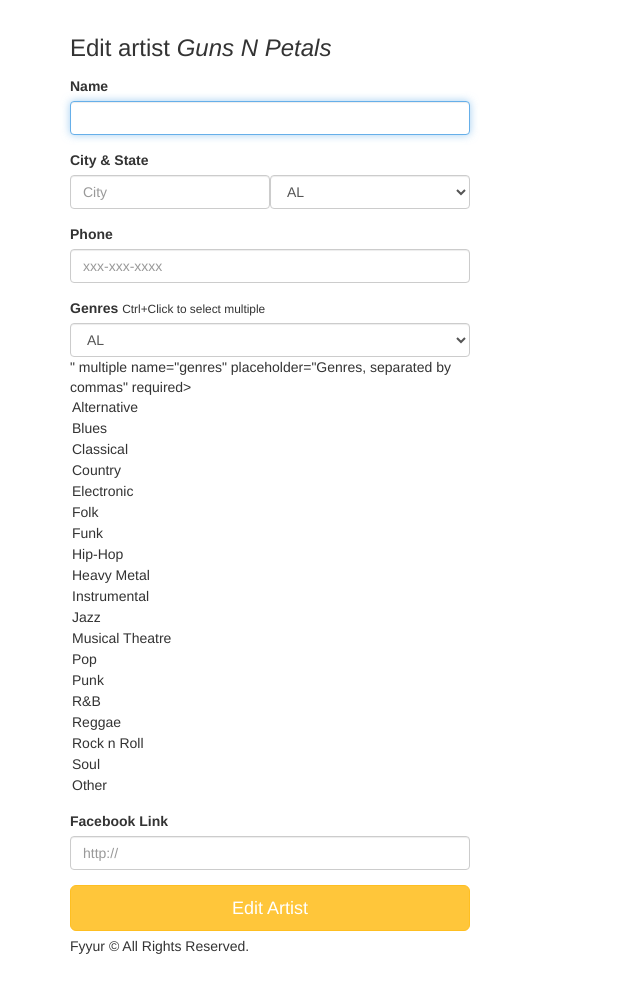
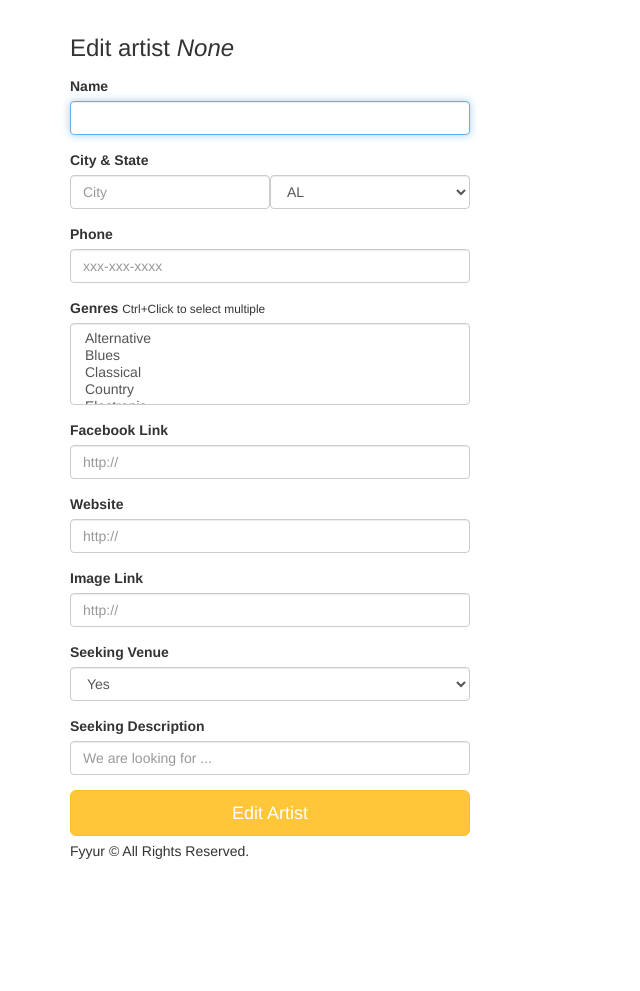
Before and after one commit to wenxingliu/fyyur, a Flask app: page /artists/1/edit in a window 1280 px wide. Shown: the part 60-1051 px from the top of the page, without its empty margins (0-640 px from the left). After the commit the page ends 919 px from the top, so only its background shows below. Run offline with Flask 2, Linux system fonts and the light colour scheme; data that the repository does not hold is empty; some libraries are stand-ins or nearby versions.

Commit message:
update forms and app.py:

```diff
--- a/app.py
+++ b/app.py
@@ -90,14 +90,14 @@
   # shows the venue page with the given venue_id
   # TODO: replace with real venue data from the venues table, using venue_id
   selected_venue = Venue.query.get(venue_id)
-  shows = Show.query.all()
+  shows = Show.query.filter_by(venue_id=venue_id).all()
   artists = Artist.query.all()
 
-  past_shows = util.list_past_shows(venue_id, shows)
-  past_shows_list = [util.format_show_info(show, artists) for show in past_shows]
+  past_shows = util.list_venue_past_shows(shows)
+  past_shows_list = [util.format_show_info_for_venue(show, artists) for show in past_shows]
 
-  upcoming_shows = util.list_upcoming_shows(venue_id, shows)
-  upcoming_shows_list = [util.format_show_info(show, artists) for show in upcoming_shows]
+  upcoming_shows = util.list_venue_upcoming_shows(shows)
+  upcoming_shows_list = [util.format_show_info_for_venue(show, artists) for show in upcoming_shows]
 
   data = {
     "id": selected_venue.id,
@@ -224,97 +224,51 @@
 def show_artist(artist_id):
   # shows the venue page with the given venue_id
   # TODO: replace with real venue data from the venues table, using venue_id
-  data1={
-    "id": 4,
-    "name": "Guns N Petals",
-    "genres": ["Rock n Roll"],
-    "city": "San Francisco",
-    "state": "CA",
-    "phone": "326-123-5000",
-    "website": "https://www.gunsnpetalsband.com",
-    "facebook_link": "https://www.facebook.com/GunsNPetals",
-    "seeking_venue": True,
-    "seeking_description": "Looking for shows to perform at in the San Francisco Bay Area!",
-    "image_link": "https://images.unsplash.com/photo-1549213783-8284d0336c4f?ixlib=rb-1.2.1&ixid=eyJhcHBfaWQiOjEyMDd9&auto=format&fit=crop&w=300&q=80",
-    "past_shows": [{
-      "venue_id": 1,
-      "venue_name": "The Musical Hop",
-      "venue_image_link": "https://images.unsplash.com/photo-1543900694-133f37abaaa5?ixlib=rb-1.2.1&ixid=eyJhcHBfaWQiOjEyMDd9&auto=format&fit=crop&w=400&q=60",
-      "start_time": "2019-05-21T21:30:00.000Z"
-    }],
-    "upcoming_shows": [],
-    "past_shows_count": 1,
-    "upcoming_shows_count": 0,
+  artist = Artist.query.get(artist_id)
+  shows = Show.query.filter_by(artist_id=artist_id).all()
+  venues = Venue.query.all()
+
+  past_shows = util.list_artist_past_shows(shows)
+  upcoming_shows = util.list_artist_upcoming_shows(shows)
+
+  artist_info={
+    "id": artist.id,
+    "name": artist.name,
+    "genres": artist.genres.split(","),
+    "city": artist.city,
+    "state": artist.state,
+    "phone": artist.phone,
+    "website": artist.website,
+    "facebook_link": artist.facebook_link,
+    "seeking_venue": artist.seeking_venue,
+    "seeking_description": artist.seeking_description,
+    "image_link": artist.image_link,
+    "past_shows": [util.format_show_info_for_artist(show, venues) for show in past_shows],
+    "upcoming_shows": [util.format_show_info_for_artist(show, venues) for show in upcoming_shows],
+    "past_shows_count": len(past_shows),
+    "upcoming_shows_count": len(upcoming_shows),
   }
-  data2={
-    "id": 5,
-    "name": "Matt Quevedo",
-    "genres": ["Jazz"],
-    "city": "New York",
-    "state": "NY",
-    "phone": "300-400-5000",
-    "facebook_link": "https://www.facebook.com/mattquevedo923251523",
-    "seeking_venue": False,
-    "image_link": "https://images.unsplash.com/photo-1495223153807-b916f75de8c5?ixlib=rb-1.2.1&ixid=eyJhcHBfaWQiOjEyMDd9&auto=format&fit=crop&w=334&q=80",
-    "past_shows": [{
-      "venue_id": 3,
-      "venue_name": "Park Square Live Music & Coffee",
-      "venue_image_link": "https://images.unsplash.com/photo-1485686531765-ba63b07845a7?ixlib=rb-1.2.1&ixid=eyJhcHBfaWQiOjEyMDd9&auto=format&fit=crop&w=747&q=80",
-      "start_time": "2019-06-15T23:00:00.000Z"
-    }],
-    "upcoming_shows": [],
-    "past_shows_count": 1,
-    "upcoming_shows_count": 0,
-  }
-  data3={
-    "id": 6,
-    "name": "The Wild Sax Band",
-    "genres": ["Jazz", "Classical"],
-    "city": "San Francisco",
-    "state": "CA",
-    "phone": "432-325-5432",
-    "seeking_venue": False,
-    "image_link": "https://images.unsplash.com/photo-1558369981-f9ca78462e61?ixlib=rb-1.2.1&ixid=eyJhcHBfaWQiOjEyMDd9&auto=format&fit=crop&w=794&q=80",
-    "past_shows": [],
-    "upcoming_shows": [{
-      "venue_id": 3,
-      "venue_name": "Park Square Live Music & Coffee",
-      "venue_image_link": "https://images.unsplash.com/photo-1485686531765-ba63b07845a7?ixlib=rb-1.2.1&ixid=eyJhcHBfaWQiOjEyMDd9&auto=format&fit=crop&w=747&q=80",
-      "start_time": "2035-04-01T20:00:00.000Z"
-    }, {
-      "venue_id": 3,
-      "venue_name": "Park Square Live Music & Coffee",
-      "venue_image_link": "https://images.unsplash.com/photo-1485686531765-ba63b07845a7?ixlib=rb-1.2.1&ixid=eyJhcHBfaWQiOjEyMDd9&auto=format&fit=crop&w=747&q=80",
-      "start_time": "2035-04-08T20:00:00.000Z"
-    }, {
-      "venue_id": 3,
-      "venue_name": "Park Square Live Music & Coffee",
-      "venue_image_link": "https://images.unsplash.com/photo-1485686531765-ba63b07845a7?ixlib=rb-1.2.1&ixid=eyJhcHBfaWQiOjEyMDd9&auto=format&fit=crop&w=747&q=80",
-      "start_time": "2035-04-15T20:00:00.000Z"
-    }],
-    "past_shows_count": 0,
-    "upcoming_shows_count": 3,
-  }
-  data = list(filter(lambda d: d['id'] == artist_id, [data1, data2, data3]))[0]
-  return render_template('pages/show_artist.html', artist=data)
+
+  return render_template('pages/show_artist.html', artist=artist_info)
 
 #  Update
 #  ----------------------------------------------------------------
 @app.route('/artists/<int:artist_id>/edit', methods=['GET'])
 def edit_artist(artist_id):
   form = ArtistForm()
+  artist = Artist.query.get(artist_id)
   artist={
-    "id": 4,
-    "name": "Guns N Petals",
-    "genres": ["Rock n Roll"],
-    "city": "San Francisco",
-    "state": "CA",
-    "phone": "326-123-5000",
-    "website": "https://www.gunsnpetalsband.com",
-    "facebook_link": "https://www.facebook.com/GunsNPetals",
-    "seeking_venue": True,
-    "seeking_description": "Looking for shows to perform at in the San Francisco Bay Area!",
-    "image_link": "https://images.unsplash.com/photo-1549213783-8284d0336c4f?ixlib=rb-1.2.1&ixid=eyJhcHBfaWQiOjEyMDd9&auto=format&fit=crop&w=300&q=80"
+    "id": artist_id,
+    "name": request.form.get("name"),
+    "genres": request.form.get("genres", "").split(","),
+    "city": request.form.get("city"),
+    "state": request.form.get("state"),
+    "phone": request.form.get("phone"),
+    "website": request.form.get("website"),
+    "facebook_link": request.form.get("facebook_link"),
+    "seeking_venue": util.boolean_str_to_bool(request.form.get("seeking_venue")),
+    "seeking_description": request.form.get("seeking_description"),
+    "image_link": request.form.get("image_link")
   }
   # TODO: populate form with fields from artist with ID <artist_id>
   return render_template('forms/edit_artist.html', form=form, artist=artist)
--- a/forms.py
+++ b/forms.py
@@ -116,6 +116,10 @@
     facebook_link = StringField(
         'facebook_link', validators=[URL()]
     )
+    website = StringField(
+        # TODO implement enum restriction
+        'website', validators=[URL()]
+    )
     seeking_talent = SelectField(
         'seeking_talent', validators=[DataRequired()],
         choices=['Yes', 'No'], default=''
@@ -223,6 +227,10 @@
         # TODO implement enum restriction
         'facebook_link', validators=[URL()]
     )
+    website = StringField(
+        # TODO implement enum restriction
+        'website', validators=[URL()]
+    )
     seeking_venue = SelectField(
         'seeking_venue', validators=[DataRequired()],
         choices=['Yes', 'No'], default=''
--- a/templates/forms/edit_artist.html
+++ b/templates/forms/edit_artist.html
@@ -26,12 +26,28 @@
       <div class="form-group">
         <label for="genres">Genres</label>
         <small>Ctrl+Click to select multiple</small>
-        {{ form.genres(class_ = 'form-control', placeholder='Genres, separated by commas', id=form.state, autofocus = true) }}
+        {{ form.genres(class_ = 'form-control', placeholder='Genres, separated by commas', id=form.genre, autofocus = true) }}
       </div>
       <div class="form-group">
           <label for="facebook_link">Facebook Link</label>
           {{ form.facebook_link(class_ = 'form-control', placeholder='http://', autofocus = true) }}
-        </div>
+      </div>
+      <div class="form-group">
+        <label for="website">Website</label>
+        {{ form.website(class_ = 'form-control', placeholder='http://', autofocus = true) }}
+      </div>
+      <div class="form-group">
+        <label for="image_link">Image Link</label>
+        {{ form.image_link(class_ = 'form-control', placeholder='http://', autofocus = true) }}
+      </div>
+      <div class="form-group">
+        <label for="seeking_venue">Seeking Venue</label>
+        {{ form.seeking_venue(class_ = 'form-control', placeholder='Yes', autofocus = true) }}
+      </div>
+      <div class="form-group">
+        <label for="seeking_description">Seeking Description</label>
+        {{ form.seeking_description(class_ = 'form-control', placeholder='We are looking for ...', autofocus = true) }}
+      </div>
       <input type="submit" value="Edit Artist" class="btn btn-primary btn-lg btn-block">
     </form>
   </div>
--- a/templates/forms/new_artist.html
+++ b/templates/forms/new_artist.html
@@ -33,6 +33,10 @@
         {{ form.facebook_link(class_ = 'form-control', placeholder='http://', autofocus = true) }}
       </div>
       <div class="form-group">
+        <label for="website">Website</label>
+        {{ form.website(class_ = 'form-control', placeholder='http://', autofocus = true) }}
+      </div>
+      <div class="form-group">
         <label for="image_link">Image Link</label>
         {{ form.image_link(class_ = 'form-control', placeholder='http://', autofocus = true) }}
       </div>
--- a/util.py
+++ b/util.py
@@ -11,41 +11,63 @@
 	return len([show for show in shows if show.venue_id == venue_id])
 
 
-def list_past_shows(venue_id, shows, timestamp=None):
+def list_venue_past_shows(shows, timestamp=None):
 	timestamp = None or dt.datetime.utcnow()
-	past_shows = [show for show in shows
-				  if show.venue_id == venue_id and show.start_time < timestamp]
+	past_shows = [show for show in shows if show.start_time < timestamp]
 	return past_shows
 
 
-def list_upcoming_shows(venue_id, shows, timestamp=None):
+def list_venue_upcoming_shows(shows, timestamp=None):
 	timestamp = None or dt.datetime.utcnow()
-	upcoming_shows = [show for show in shows
-					  if show.venue_id == venue_id and show.start_time >= timestamp]
+	upcoming_shows = [show for show in shows if show.start_time >= timestamp]
 	return upcoming_shows
 
-def artist_upcoming_shows(artist_id, shows, timestamp=None):
+
+def list_artist_upcoming_shows(shows, timestamp=None):
 	timestamp = None or dt.datetime.utcnow()
-	upcoming_shows = [show for show in shows
-					  if show.artist_id == artist_id and show.start_time >= timestamp]
+	upcoming_shows = [show for show in shows if show.start_time >= timestamp]
 	return upcoming_shows
 
-def _find_matching_artist(artist_id, artists):
+
+def list_artist_past_shows(shows, timestamp=None):
+	timestamp = None or dt.datetime.utcnow()
+	past_shows = [show for show in shows if show.start_time < timestamp]
+	return past_shows
+
+
+def find_matching_artist(artist_id, artists):
 	for artist in artists:
 		if artist.id == artist_id:
 			return artist
+
+
+def find_matching_venue(venue_id, venues):
+	for venue in venues:
+		if venue.id == venue_id:
+			return venue
 
 
 def datetime_to_str(datetime_obj, format="%Y-%m-%dT%H:%M:%S.%fZ"):
 	return datetime_obj.strftime(format)
 
 
-def format_show_info(show, artists):
-	artist = _find_matching_artist(show.artist_id, artists)
+def format_show_info_for_venue(show, artists):
+	artist = find_matching_artist(show.artist_id, artists)
 	show_info = {
 		"artist_id": show.artist_id,
 		"artist_name": artist.name,
 		"artist_image_link": artist.image_link,
+		"start_time": datetime_to_str(show.start_time)
+		}
+	return show_info
+
+
+def format_show_info_for_artist(show, venues):
+	venue = find_matching_venue(show.venue_id, venues)
+	show_info = {
+		"venue_id": show.venue_id,
+		"venue_name": venue.name,
+		"venue_image_link": venue.image_link,
 		"start_time": datetime_to_str(show.start_time)
 		}
 	return show_info
```
Also changed, not shown: templates/forms/edit_venue.html (+19 -4 lines).
